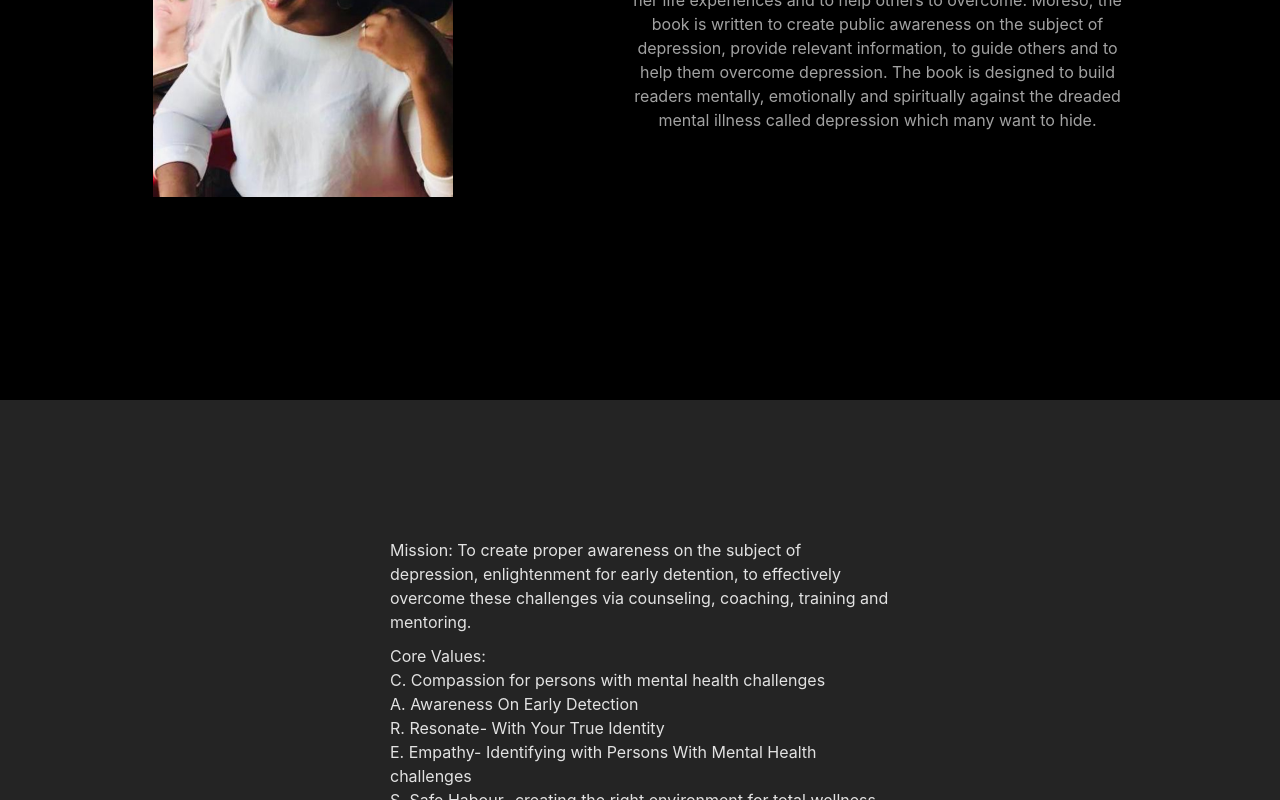
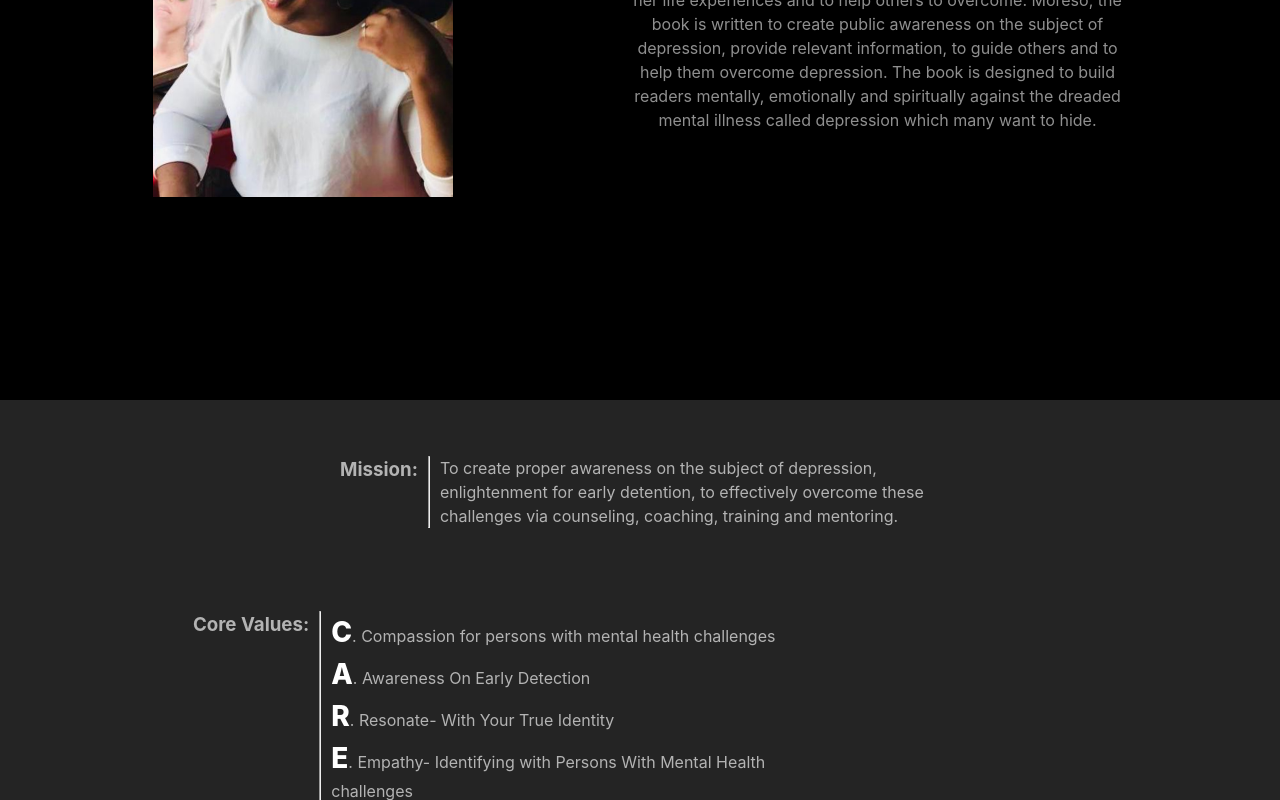
Before and after one commit to Shekinah007/annes-app, a React (Vite) app: page / in a window 1280 px wide. Shown: the part 2000-2800 px from the top of the page. Built offline with nearby package versions, Linux system fonts and the light colour scheme.

Commit message:
Install react-paystack

```diff
--- a/package.json
+++ b/package.json
@@ -12,7 +12,8 @@
   "dependencies": {
     "animate.css": "^4.1.1",
     "react": "^18.2.0",
-    "react-dom": "^18.2.0"
+    "react-dom": "^18.2.0",
+    "react-paystack": "^4.0.3"
   },
   "devDependencies": {
     "@types/react": "^18.0.37",
--- a/src/App.css
+++ b/src/App.css
@@ -2,6 +2,7 @@
   /* max-width: 1280px; */
   /* margin: 0 auto; */
   /* text-align: center; */
+  font-size: 16px;
 }
 
 .read-the-docs {
@@ -20,7 +21,7 @@
 .quick-nav {
   z-index: 2;
   position: fixed;
-  left: 10px;
+  right: 10px;
   top: 50%;
   /* width: 30px; */
   /* height: 20px; */
@@ -49,12 +50,12 @@ header {
   /* gap: 10px; */
   position: relative;
   text-align: center;
-  /* background-image: url("./images/Anne.jpg"); */
+  background-image: url("./images/anne\ \(3\).png");
   background-size: cover;
   background-size: contain;
   background-repeat: no-repeat;
   background-position: center;
-  background-color: black;
+  /* background-color: black; */
 }
 
 
@@ -63,7 +64,7 @@ header img {
   z-index: 0;
   position: absolute;
   /* width: 400px; */
-  height: 100vh;
+  /* height: 100vh; */
   max-width: 100vw;
 }
 
@@ -92,7 +93,8 @@ header a {
   bottom: 50px;
   font-size: 30px;
   /* color: whitesmoke; */
-  color: black;
+  color: grey;
+  font-size: 20px;
 }
 
 .section {
@@ -110,6 +112,7 @@ header a {
   flex-direction: row;
   justify-content: space-around;
   align-items: center;
+  color: rgb(108, 108, 108);
 
 }
 
@@ -118,7 +121,6 @@ header a {
 
 
 #about {
-  color: black;
   /* min-height: 100vh;
   display: flex;
   flex-direction: column;
@@ -141,7 +143,7 @@ header a {
 
 #also {
   background: black;
-  color: rgb(162, 162, 162);
+  color: rgb(143, 143, 143);
   /* gap: 30px; */
 }
 
@@ -153,9 +155,24 @@ header a {
 
 }
 
-.mission {
+.mission>div {
   text-align: left;
+  color: rgb(179, 179, 179);
+  gap: 10px;
+  display: flex;
+  flex-direction: row;
+  /* flex-wrap: wrap; */
 
+}
+
+.core {
+  /* background-color: red; */
+}
+
+.caps {
+  font-size: 28px;
+  font-weight: 800;
+  color: white;
 }
 
 .mission p {
@@ -164,11 +181,11 @@ header a {
   max-width: 80vw;
 }
 
-.mission div:first-child {
+/* .mission div:first-child {
   display: flex;
   flex-direction: column;
   gap: 10px;
-}
+} */
 
 .core li {
   list-style: none;
@@ -205,9 +222,12 @@ header a {
 .scroll-down {}
 
 
-@media screen and (max-width: 600px) {
+@media screen and (max-width: 800px) {
+
   /* styles for screens smaller than 600px */
-
+  .mission>div {
+    flex-direction: column;
+  }
 }
 
 
--- a/src/App.jsx
+++ b/src/App.jsx
@@ -3,12 +3,37 @@ import reactLogo from './assets/react.svg'
 import viteLogo from '/vite.svg'
 import './App.css'
 import "animate.css"
+import { PaystackButton } from "react-paystack"
 
 import headImage from './images/anne (3).png'
 import aboutImg from "./images/anne (3).png"
 import Menu from './components/Menu'
 
 function App() {
+
+  const publicKey = "sk_test_8abee90376a7b5b9b031380968dd97bdc169165a";
+  const amount = 10000 // Remember, set in kobo!;
+  const [email, setEmail] = useState("");
+  const [name, setName] = useState("");
+  const [phone, setPhone] = useState("");
+
+
+  const componentProps = {
+    email,
+    amount,
+    metadata: {
+      name,
+      phone,
+    },
+    publicKey,
+    text: "Pay Now",
+    onSuccess: () =>
+      alert("Thanks for doing business with us! Come back soon!!"),
+    onClose: () => alert("Wait! You need this oil, don't go!!!!"),
+  }
+
+
+
   const [menu, setMenu] = useState(false);
 
   useEffect(() => {
@@ -18,14 +43,14 @@ function App() {
       entries.forEach(entry => {
         if (entry.isIntersecting) {
           entry.target.classList.add("scroll-animation");
-          if (entry.target.classList.contains("image")) {
-            console.log("Image!!");
-            // console.log(entry.target);
-          }
-          else if (entry.target.classList.contains("text")) {
-            console.log("text!!");
-            // console.log(entry.target)
-          }
+          // if (entry.target.classList.contains("image")) {
+          //   // console.log("Image!!");
+          //   // console.log(entry.target);
+          // }
+          // else if (entry.target.classList.contains("text")) {
+          //   // console.log("text!!");
+          //   // console.log(entry.target)
+          // }
 
         } else {
           entry.target.classList.remove("scroll-animation");
@@ -112,31 +137,40 @@ function App() {
 
       </div >
 
-      <div id="mission" className="section mission">
-        <div className="animate text">
+      <div id="mission" className="section mission animate text">
+        {/* <div className="animate text"> */}
 
         <div className="">
+          <h3>Mission:</h3>
+          <hr />
+          {/* <br /> */}
           <p>
-              Mission:
             To create proper awareness on the subject of depression, enlightenment for early detention, to effectively overcome these challenges via counseling, coaching, training and mentoring.
           </p>
         </div>
+
         <div className="core">
+          <h3>Core Values:</h3>
+          <hr />
+          {/* <br /> */}
           <p>
-              Core Values:
-              <br />
             {/* <ul> */}
-              <li>C. Compassion for persons with mental health challenges</li>
-              <li>A. Awareness On Early Detection</li>
-              <li>R. Resonate- With Your True Identity</li>
-              <li>E. Empathy- Identifying with Persons With Mental Health challenges</li>
-              <li>S. Safe Habour- creating the right environment for total wellness.</li>
+            <li><span className='caps'>C</span>. Compassion for persons with mental health challenges</li>
+            <li><span className='caps'>A</span>. Awareness On Early Detection</li>
+            <li><span className='caps'>R</span>. Resonate- With Your True Identity</li>
+            <li><span className='caps'>E</span>. Empathy- Identifying with Persons With Mental Health challenges</li>
+            <li><span className='caps'>S</span>. Safe Habour- creating the right environment for total wellness.</li>
             {/* </ul> */}
           </p>
         </div>
+
+        <br />
+
         <div className="objectives">
+          <h3>Objectives And Goals</h3>
+          <hr />
+          <br />
           <p>
-              Objectives And Goals
             <li>Adequate and appropriate enlightenment and orientation for persons with mental health challenges</li>
             <li>Creating Awareness for early detention of mental illness</li>
             <li>Advocating for accurate Diagnosis</li>
@@ -147,13 +181,45 @@ function App() {
           </p>
         </div>
 
+        {/* </div> */}
+
+
+
+
       </div>
-        {/* <img src={aboutImg} alt="" width="200px" className="animate image"></img> */}
 
+      <div className="checkout-form">
+        <div className="checkout-field">
+          <label>Name</label>
+          <input
+            type="text"
+            id="name"
+            onChange={(e) => setName(e.target.value)}
+          />
+        </div>
+        <div className="checkout-field">
+          <label>Email</label>
+          <input
+            type="text"
+            id="email"
+            onChange={(e) => setEmail(e.target.value)}
+          />
+        </div>
+        <div className="checkout-field">
+          <label>Phone</label>
+          <input
+            type="text"
+            id="phone"
+            onChange={(e) => setPhone(e.target.value)}
+          />
+        </div>
+        <PaystackButton className="paystack-button" {...componentProps} />
       </div>
 
     </>
   )
 }
 
+
+
 export default App
--- a/src/components/menu.css
+++ b/src/components/menu.css
@@ -16,7 +16,7 @@
 
     width: 100vw;
     /* height: 100vh; */
-    height: 50px;
+    height: 60px;
     background: rgba(0, 0, 0, 0.758);
     padding: 20px;
     /* transform: translateX(1500px); */
```
Also changed, not shown: 1 other file (tests, documents, lock files or other folders). Lines whose indentation alone changed are shown as unchanged.
